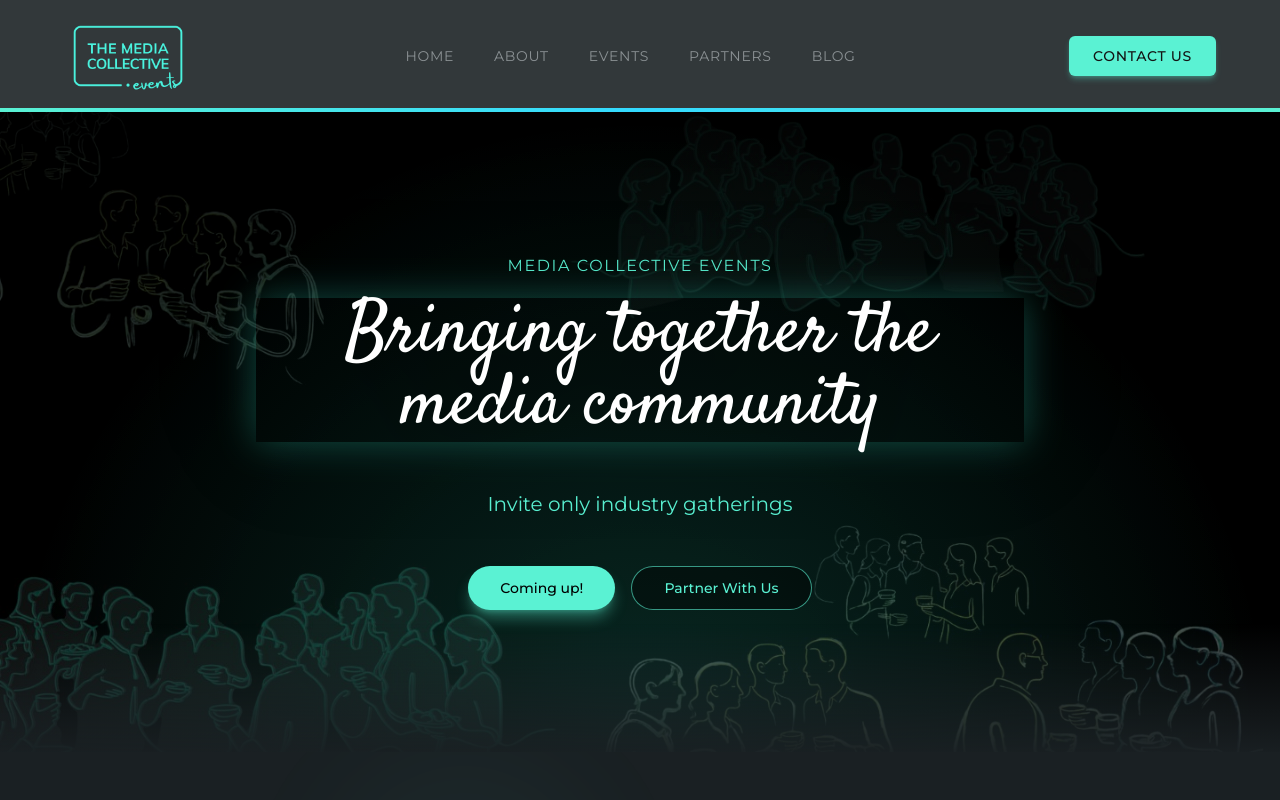
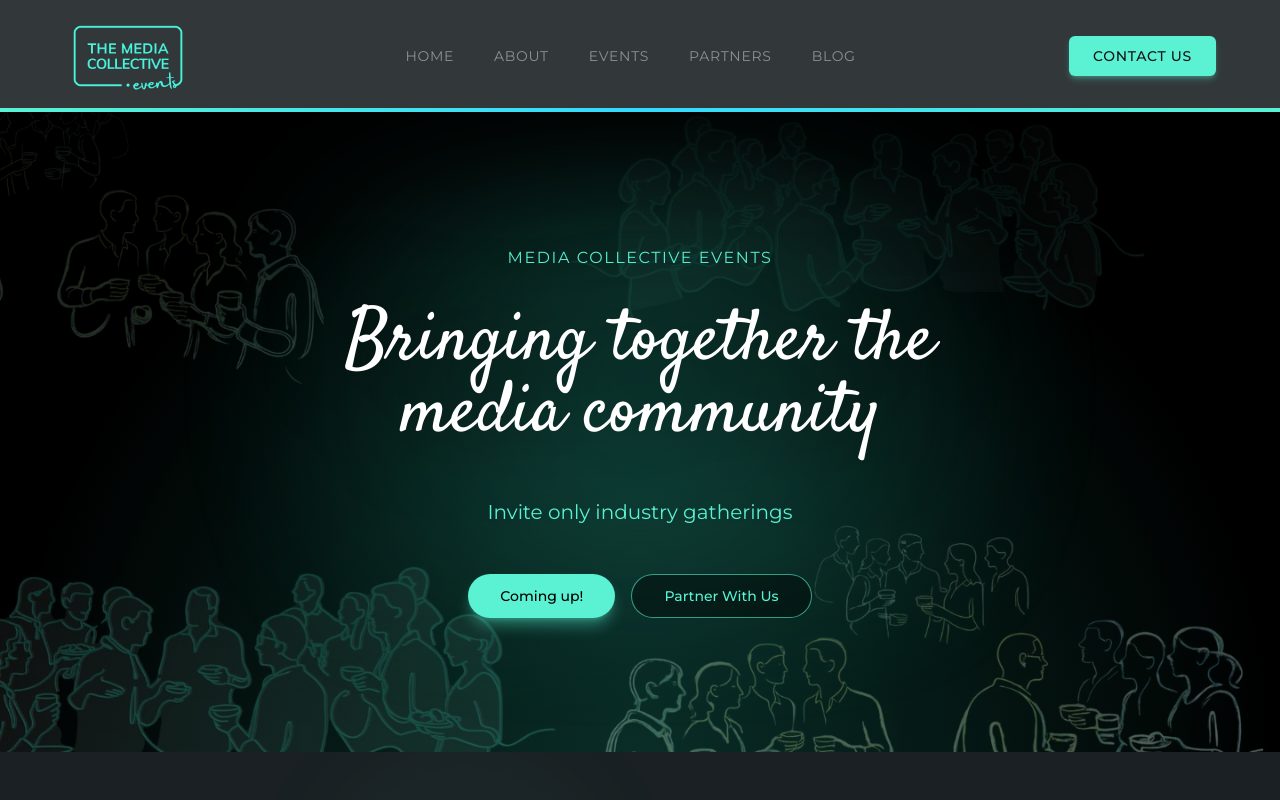
Before and after one commit to MediaCollectiveEvents/canvas-refine-kit, a React (Vite) app: page / in a window 1280 px wide. Shown: the top 800 px of the page. Built offline with nearby package versions, Linux system fonts and the light colour scheme.

Commit message:
hero section glow tweak

```diff
--- a/src/components/shared/PageHero.tsx
+++ b/src/components/shared/PageHero.tsx
@@ -5,10 +5,15 @@ interface PageHeroProps {
   eyebrow?: string;
   title: string;
   description?: string;
+
+  // Primary CTA (modal open)
   primaryCtaText?: string;
   onPrimaryClick?: () => void;
+
+  // Secondary CTA (standard link)
   secondaryCtaText?: string;
   secondaryCtaHref?: string;
+
   backgroundImage?: string;
   variant?: "image" | "solid";
 }
@@ -24,34 +29,37 @@ export default function PageHero({
   backgroundImage,
   variant = "image",
 }: PageHeroProps) {
-  // Parallax scroll motion
+  // Parallax scroll motion: background moves slightly on scroll
   const { scrollY } = useScroll();
-  const y = useTransform(scrollY, [0, 500], [0, 120]); // smoother & deeper
+  const y = useTransform(scrollY, [0, 500], [0, 120]);
 
   return (
     <header className="relative w-full min-h-[70vh] md:min-h-[80vh] flex items-center justify-center text-center overflow-hidden">
-      {/* PARALLAX BACKGROUND */}
+      {/* PARALLAX BACKGROUND IMAGE */}
       {variant === "image" && backgroundImage && (
         <motion.div
           className="absolute inset-0 bg-cover bg-center will-change-transform"
-          style={{ backgroundImage: `url(${backgroundImage})`, y }}
+          style={{
+            backgroundImage: `url(${backgroundImage})`,
+            y,
+          }}
         />
       )}
 
-      {/* ⭐ REFINED CINEMATIC FILTER OVERLAY */}
+      {/* CINEMATIC OVERLAY */}
       <div className="absolute inset-0 pointer-events-none">
-        {/* Strong top vignette (ensures title contrast) */}
+        {/* Top vignette for text contrast */}
         <div className="absolute inset-0 bg-gradient-to-b from-black/85 via-black/55 to-black/30" />
 
-        {/* Turquoise ambient bloom */}
-        <div className="absolute inset-0 bg-[radial-gradient(circle_at_bottom,_rgba(54,224,198,0.18),transparent_70%)] opacity-90" />
+        {/* Turquoise ambient bloom at bottom */}
+        <div className="absolute inset-0 bg-[radial-gradient(circle_at_bottom,_rgba(54,224,198,0.22),_transparent_70%)] opacity-80" />
 
-        {/* Soft brand wash */}
+        {/* Soft brand colour wash */}
         <div className="absolute inset-0 bg-primary/10 mix-blend-soft-light" />
       </div>
 
-      {/* ⭐ BOTTOM FADE FOR SMOOTH TRANSITION */}
-      <div className="absolute bottom-0 left-0 right-0 h-32 bg-gradient-to-t from-background/95 to-transparent pointer-events-none" />
+      {/* TRUE BOTTOM FADE (NO BOX) */}
+      <div className="absolute inset-0 pointer-events-none bg-gradient-to-b from-transparent via-transparent to-background/96" />
 
       {/* CONTENT */}
       <motion.div
@@ -61,13 +69,31 @@ export default function PageHero({
         className="relative z-10 mx-auto w-full max-w-[1280px] px-4 sm:px-6 lg:px-10 xl:px-16"
       >
         <div className="max-w-3xl mx-auto">
+          {/* EYEBROW */}
           {eyebrow && (
             <p className="text-primary font-body tracking-widest uppercase mb-5 text-sm md:text-base">
               {eyebrow}
             </p>
           )}
 
-          {/* ⭐ TITLE WITH COMPLETE SOFT GLOW */}
+          {/* TITLE WRAPPER WITH WIDE RADIAL GLOW */}
+          <div className="relative flex justify-center">
+            {/* This glow is much wider than the title itself */}
+            <div
+              className="
+                absolute
+                left-1/2 top-1/2
+                -translate-x-1/2 -translate-y-1/2
+                w-[260%] max-w-[1100px]
+                h-[220%]
+                -z-10
+                bg-[radial-gradient(circle,_rgba(54,224,198,0.28)_0%,_transparent_70%)]
+                blur-3xl
+                opacity-80
+                pointer-events-none
+              "
+            />
+
             <h1
               className="
                 font-satisfy
@@ -75,29 +101,27 @@ export default function PageHero({
                 text-white
                 leading-[1.13] md:leading-[1.18]
                 mt-4 mb-10 md:mb-12
-
-              /* Glow effects */
-              drop-shadow-[0_0_40px_rgba(0,0,0,0.9)]        /* Inner dark clarity */
-              shadow-[0_0_35px_rgba(54,224,198,0.30)]        /* Outer brand glow */
+                drop-shadow-[0_0_40px_rgba(0,0,0,0.8)]
               "
             >
               {title}
             </h1>
+          </div>
 
+          {/* DESCRIPTION */}
           {description && (
             <p className="text-primary font-body text-base sm:text-lg md:text-xl leading-relaxed max-w-xl mx-auto mb-12">
               {description}
             </p>
           )}
 
-          {/* CTAs */}
+          {/* CTA BUTTONS ROW */}
           {(primaryCtaText || secondaryCtaText) && (
             <div className="flex flex-wrap justify-center gap-4 mt-4">
-              {/* PRIMARY CTA — GLOW + HOVER */}
+              {/* PRIMARY CTA – soft glow + hover animation */}
               {primaryCtaText && onPrimaryClick && (
                 <Button
                   size="lg"
-                  onClick={onPrimaryClick}
                   className="
                     rounded-full px-8 py-3
                     bg-primary text-black
@@ -107,6 +131,7 @@ export default function PageHero({
                     transition-transform duration-200 ease-out
                     hover:scale-[1.06]
                   "
+                  onClick={onPrimaryClick}
                 >
                   {primaryCtaText}
                 </Button>
```
Lines whose indentation alone changed are shown as unchanged.
